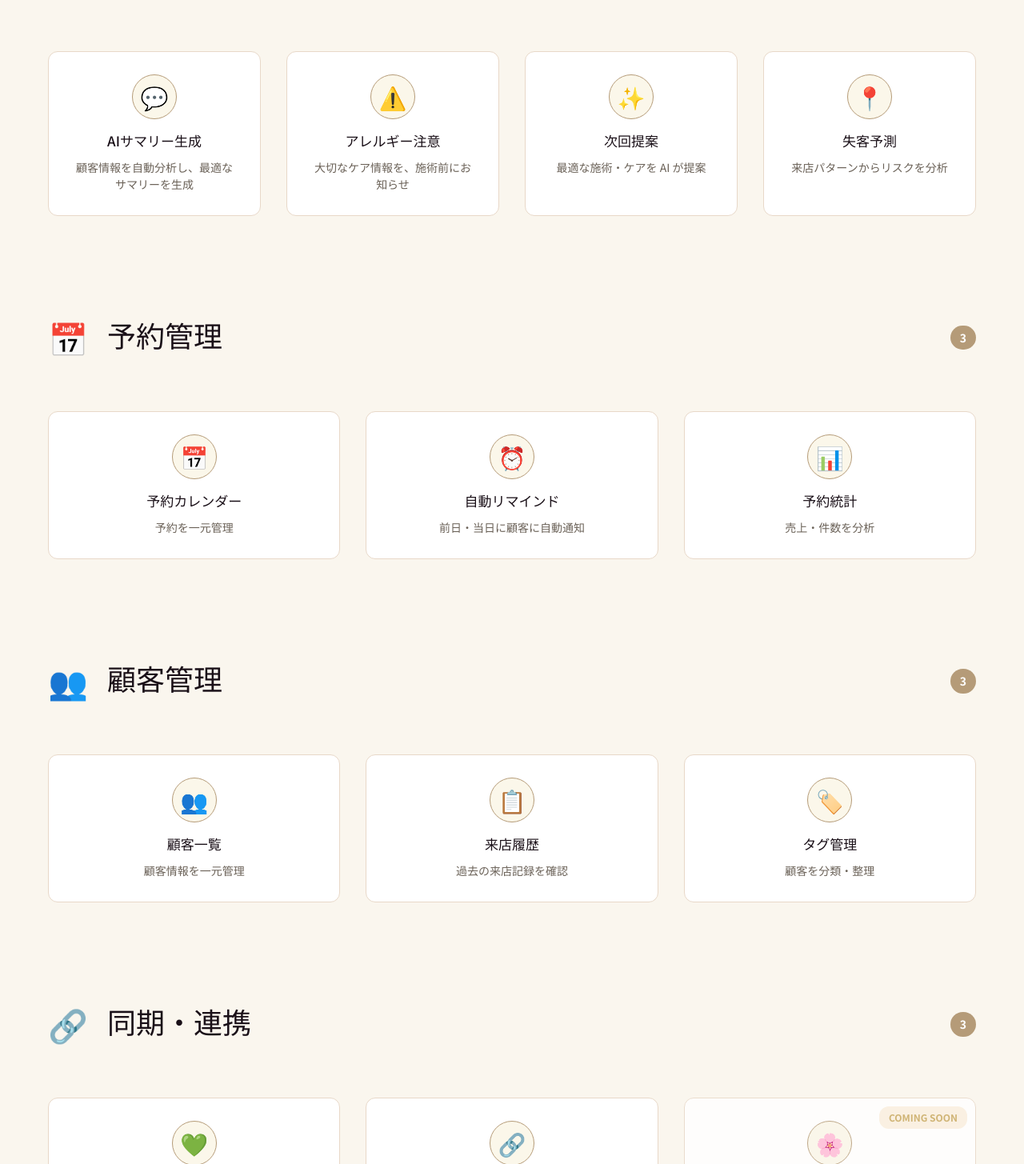
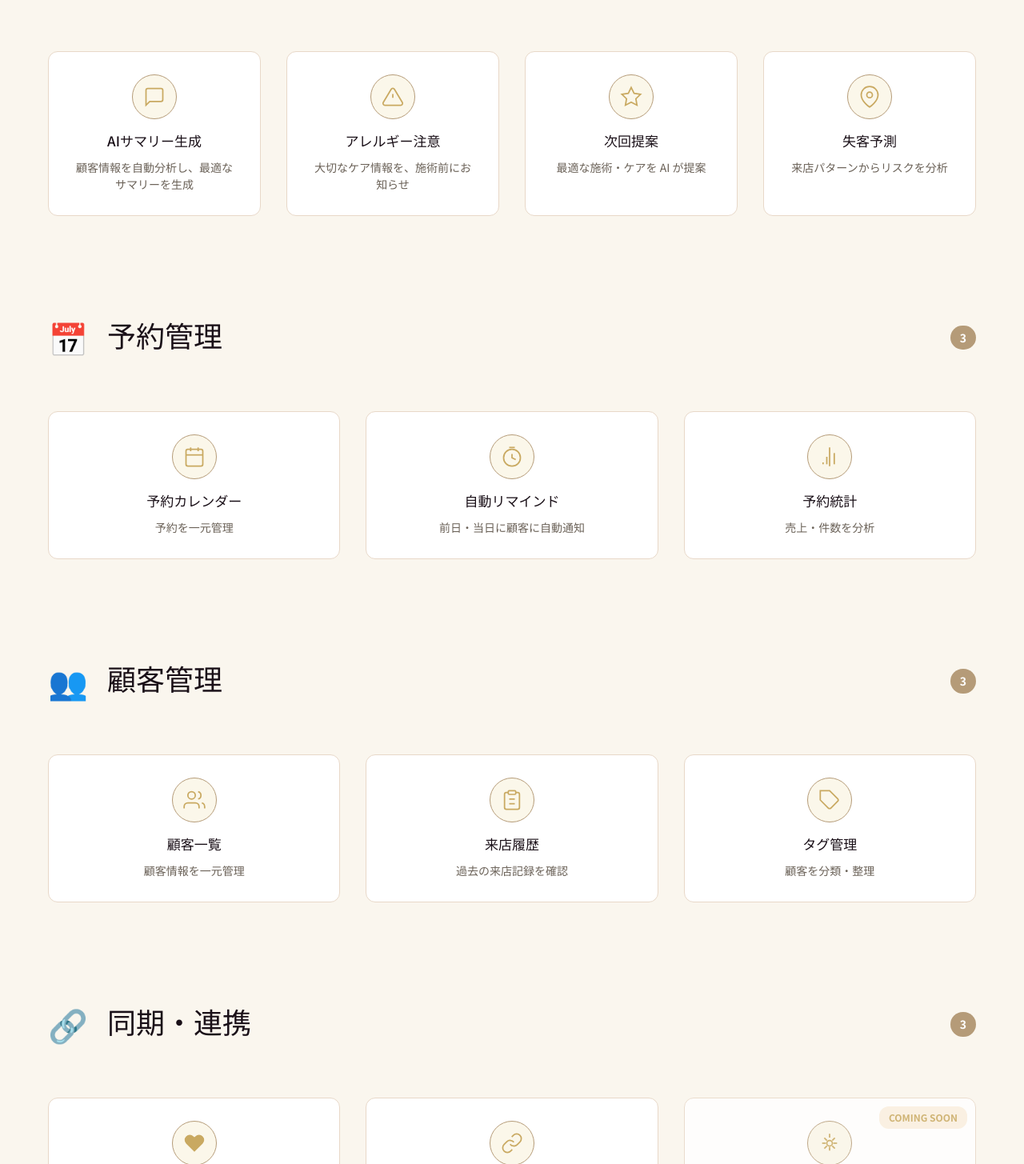
Before and after one commit to okuwabara07-gif/salonrink, a Next.js app: page /features in a window 1280 px wide. Shown: the part 535-1990 px from the top of the page at 80% size. Built offline with nearby package versions, Linux system fonts and the light colour scheme; no server answers.

Commit message:
feat(features): iconMap に残り13個追加(全 features カード SVG 化完了)

```diff
--- a/app/features/page.tsx
+++ b/app/features/page.tsx
@@ -104,6 +104,19 @@ export default function FeaturesPage() {
 
   const iconMap: Record<string, React.ReactNode> = {
     '🤖': <svg viewBox="0 0 24 24" style={{width: '1.75rem', height: '1.75rem', stroke: '#C9A961', strokeWidth: 1.5, fill: 'none'}}><rect x="3" y="3" width="18" height="18" rx="2" ry="2" /><line x1="9" y1="9" x2="9" y2="9.01" /><line x1="15" y1="9" x2="15" y2="9.01" /><path d="M9 15a3 3 0 0 0 6 0" /></svg>,
+    '💬': <svg viewBox="0 0 24 24" style={{width: '1.75rem', height: '1.75rem', stroke: '#C9A961', strokeWidth: 1.5, fill: 'none'}}><path d="M21 15a2 2 0 0 1-2 2H7l-4 4V5a2 2 0 0 1 2-2h14a2 2 0 0 1 2 2z" /></svg>,
+    '⚠️': <svg viewBox="0 0 24 24" style={{width: '1.75rem', height: '1.75rem', stroke: '#C9A961', strokeWidth: 1.5, fill: 'none'}}><path d="M10.29 3.86L1.82 18a2 2 0 0 0 1.71 3.05h16.94a2 2 0 0 0 1.71-3.05L13.71 3.86a2 2 0 0 0-3.42 0z" /><line x1="12" y1="9" x2="12" y2="13" /><line x1="12" y1="17" x2="12.01" y2="17" /></svg>,
+    '✨': <svg viewBox="0 0 24 24" style={{width: '1.75rem', height: '1.75rem', stroke: '#C9A961', strokeWidth: 1.5, fill: 'none'}}><polygon points="12 2 15.09 8.26 22 9.27 17 14.14 18.18 21.02 12 17.77 5.82 21.02 7 14.14 2 9.27 8.91 8.26 12 2" /></svg>,
+    '📍': <svg viewBox="0 0 24 24" style={{width: '1.75rem', height: '1.75rem', stroke: '#C9A961', strokeWidth: 1.5, fill: 'none'}}><path d="M21 10c0 7-9 13-9 13s-9-6-9-13a9 9 0 0 1 18 0z" /><circle cx="12" cy="10" r="3" /></svg>,
+    '📅': <svg viewBox="0 0 24 24" style={{width: '1.75rem', height: '1.75rem', stroke: '#C9A961', strokeWidth: 1.5, fill: 'none'}}><rect x="3" y="4" width="18" height="18" rx="2" ry="2" /><line x1="16" y1="2" x2="16" y2="6" /><line x1="8" y1="2" x2="8" y2="6" /><line x1="3" y1="10" x2="21" y2="10" /></svg>,
+    '⏰': <svg viewBox="0 0 24 24" style={{width: '1.75rem', height: '1.75rem', stroke: '#C9A961', strokeWidth: 1.5, fill: 'none'}}><circle cx="12" cy="13" r="9" /><polyline points="12 9 12 13 16 15" /><path d="M9 2h6" /></svg>,
+    '📊': <svg viewBox="0 0 24 24" style={{width: '1.75rem', height: '1.75rem', stroke: '#C9A961', strokeWidth: 1.5, fill: 'none'}}><line x1="12" y1="2" x2="12" y2="22" /><path d="M17 8v12" /><path d="M9 12v8" /><path d="M5 18v2" /></svg>,
+    '👥': <svg viewBox="0 0 24 24" style={{width: '1.75rem', height: '1.75rem', stroke: '#C9A961', strokeWidth: 1.5, fill: 'none'}}><path d="M17 21v-2a4 4 0 0 0-4-4H5a4 4 0 0 0-4 4v2" /><circle cx="9" cy="7" r="4" /><path d="M23 21v-2a4 4 0 0 0-3-3.87" /><path d="M16 3.13a4 4 0 0 1 0 7.75" /></svg>,
+    '📋': <svg viewBox="0 0 24 24" style={{width: '1.75rem', height: '1.75rem', stroke: '#C9A961', strokeWidth: 1.5, fill: 'none'}}><path d="M16 4h2a2 2 0 0 1 2 2v14a2 2 0 0 1-2 2H6a2 2 0 0 1-2-2V6a2 2 0 0 1 2-2h2" /><rect x="8" y="2" width="8" height="4" rx="1" ry="1" /><line x1="9" y1="11" x2="15" y2="11" /><line x1="9" y1="16" x2="15" y2="16" /></svg>,
+    '🏷️': <svg viewBox="0 0 24 24" style={{width: '1.75rem', height: '1.75rem', stroke: '#C9A961', strokeWidth: 1.5, fill: 'none'}}><path d="M20.59 13.41l-7.17 7.17a2 2 0 0 1-2.83 0L2 12V2h10l8.59 8.59a2 2 0 0 1 0 2.82z" /><line x1="7" y1="7" x2="7.01" y2="7" /></svg>,
+    '💚': <svg viewBox="0 0 24 24" style={{width: '1.75rem', height: '1.75rem', fill: '#C9A961'}}><path d="M20.84 4.61a5.5 5.5 0 0 0-7.78 0L12 5.67l-1.06-1.06a5.5 5.5 0 0 0-7.78 7.78l1.06 1.06L12 21.23l7.78-7.78 1.06-1.06a5.5 5.5 0 0 0 0-7.78z" /></svg>,
+    '🔗': <svg viewBox="0 0 24 24" style={{width: '1.75rem', height: '1.75rem', stroke: '#C9A961', strokeWidth: 1.5, fill: 'none'}}><path d="M10 13a5 5 0 0 0 7.54.54l3-3a5 5 0 0 0-7.07-7.07l-1.72 1.71" /><path d="M14 11a5 5 0 0 0-7.54-.54l-3 3a5 5 0 0 0 7.07 7.07l1.71-1.71" /></svg>,
+    '🌸': <svg viewBox="0 0 24 24" style={{width: '1.75rem', height: '1.75rem', stroke: '#C9A961', strokeWidth: 1.5, fill: 'none'}}><circle cx="12" cy="12" r="3" /><path d="M12 2v4" /><path d="M12 16v4" /><path d="M20 12h-4" /><path d="M4 12h4" /><path d="M17.66 6.34l-2.83 2.83" /><path d="M9.17 14.83l-2.83 2.83" /><path d="M17.66 17.66l-2.83-2.83" /><path d="M9.17 9.17l-2.83-2.83" /></svg>,
   }
 
   return (
```
